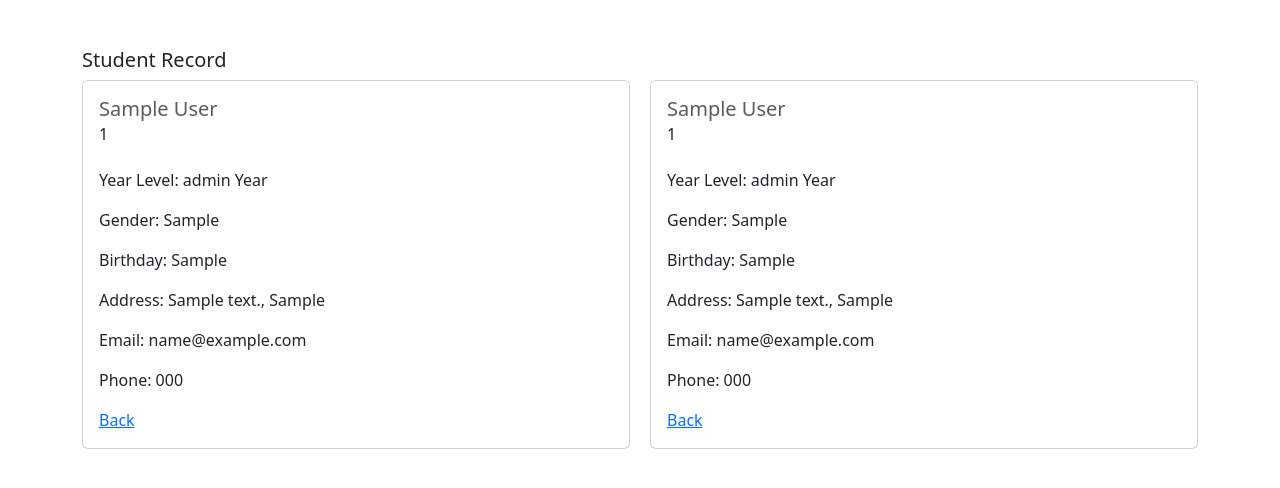
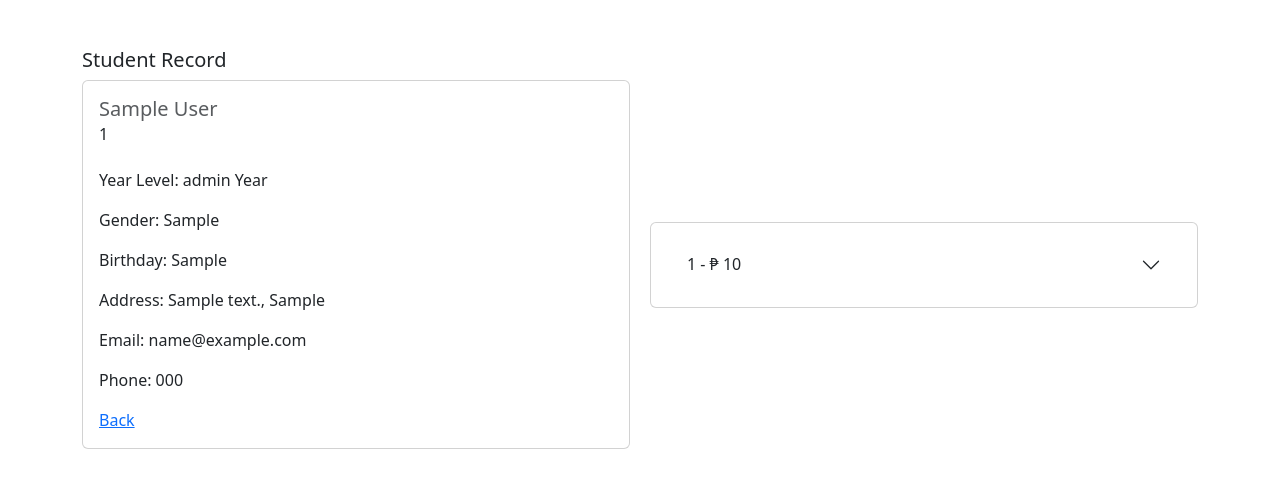
Before and after one commit to artimre098/Django-SIS, a Django app: page /students/1 in a window 1280 px wide. Shown: the part 224-712 px from the top of the page. Run offline with Django 5.2, Linux system fonts and the light colour scheme; a user stored in the database is signed in; tables that the repository leaves empty hold one stand-in row (values such as "Sample post"); some libraries are stand-ins or nearby versions.

Commit message:
students account Loads

```diff
--- a/ACS/templates/admin/student-record.html
+++ b/ACS/templates/admin/student-record.html
@@ -2,8 +2,8 @@
 {% load static %}
 {% block content %}
 
+<div class=" justify-content-between align-items-center"><h5> Student Record</h5></div>
 
-<h5> Student Record</h5>
 <div class=" d-flex justify-content-between align-items-center">
         <!-- <h2>Welcome {{ record.first_name }} {{ record.last_name }}</h2> -->
 
@@ -24,16 +24,21 @@
 
         <div class="card" style="width: 50rem; ">
                 <div class="card-body">
-
-                  <h5 class="card-title mb-2 text-muted">{{record.first_name}} {{record.last_name}}</h5>
-                  <h6 class="card-subtitle">{{record.student_id}}</h6> <br/>
-                  <p class="card-text">Year Level: {{record.year_level}} Year</p>
-                  <p class="card-text">Gender: {{record.gender}}</p>
-                  <p class="card-text">Birthday: {{record.birthday}}</p>
-                  <p class="card-text">Address: {{record.address}}, {{record.city}}</p>
-                  <p class="card-text">Email: {{record.email}}</p>
-                  <p class="card-text">Phone: {{record.phone}}</p>
-                  <a href="{% url 'acs'%}" class="card-link">Back</a>
+                        <div class="accordion accordion-flush" id="accordionFlushExample">
+                                {% if accounts %}
+                                        {% for account in accounts %}
+                                <div class="accordion-item">
+                                  <h2 class="accordion-header">
+                                    <button class="accordion-button collapsed" type="button" data-bs-toggle="collapse" data-bs-target="#flush-{{account.id}}" aria-expanded="false" aria-controls="flush-{{account.id}}">
+                                      {{ account.payable_id}} - ₱ {{ account.amount}}
+                                    </button>
+                                  </h2>
+                                  <div id="flush-{{account.id}}" class="accordion-collapse collapse" data-bs-parent="#accordionFlushExample">
+                                    <div class="accordion-body"> Description: {{ account.description}}<br/> Due date: {{account.due_date}}</div>
+                                  </div>
+                                </div>
+                                        {% endfor %}
+                                 {% endif %}
                 </div>
         </div>
 </div>
--- a/ACS/views.py
+++ b/ACS/views.py
@@ -2,7 +2,7 @@ from django.shortcuts import render, redirect
 from django.contrib.auth import authenticate, login, logout
 from django.contrib import messages
 from .forms import SignUpForm, AddRecordForm, UpdateRecordForm, AccountPayableForm
-from .models import Record
+from .models import Record, AccountPayable
 from django.contrib.auth.models import User
 
 # Create your views here.
@@ -72,7 +72,8 @@ def update_record(request,pk):
 def student_record(request,pk):
 	if request.user.is_authenticated:
 		record = Record.objects.get(student_id=pk)
-		return render(request,'admin/student-record.html',{'record':record})
+		accounts = AccountPayable.objects.all()
+		return render(request,'admin/student-record.html',{'record':record,'accounts':accounts})
 	else:
 		messages.success(request,"You must be logged in to view that page")
 		return redirect('acs')
```
